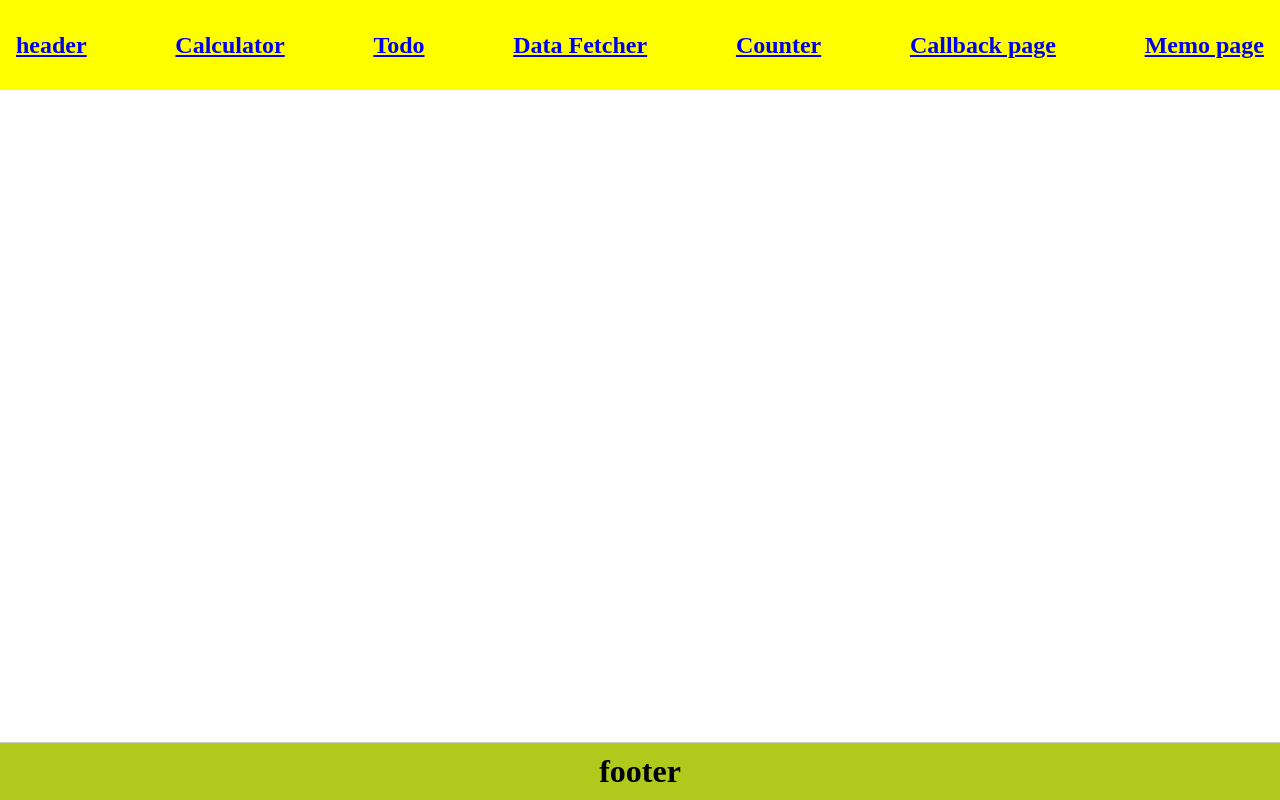
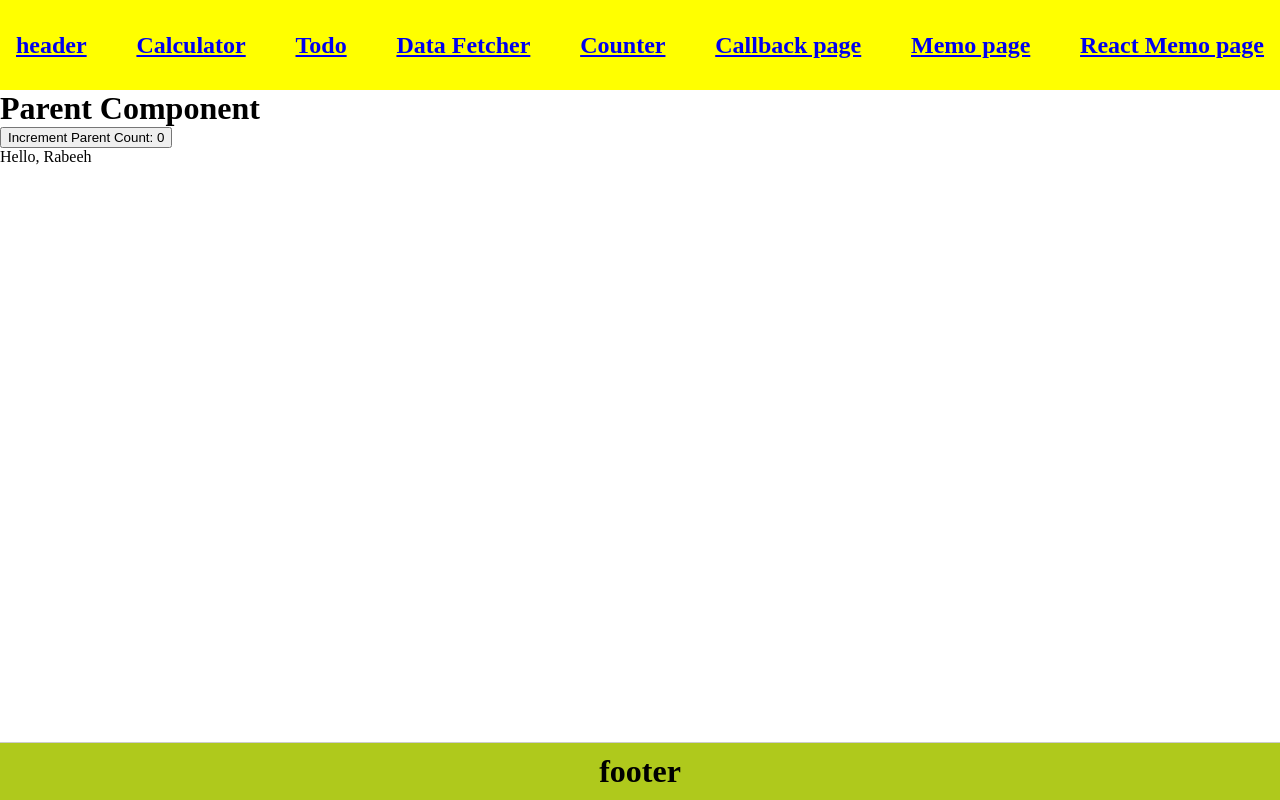
Before and after one commit to rabeeh-p/react-cltr, a React (Create React App) app: page /reactmemo in a window 1280 px wide. Built offline with nearby package versions, Linux system fonts and the light colour scheme.

Commit message:
React memo added

```diff
--- a/src/App.js
+++ b/src/App.js
@@ -14,6 +14,8 @@ import Hello from './components/Hello';
 import Counter2 from './components/Counter2';
 import Callback from './components/workout/Callback';
 import Memo from './components/workout/Memo';
+import ReactMemo from './components/workout/ReactMemo';
+import ContextApi from './components/workout/ContextApi';
 
 
 function App() {
@@ -26,6 +28,7 @@ function App() {
     <Router>
 
     <Header/>
+      <ContextApi>
     <Routes>
       <Route path='/' element={<Body/>}/>
       <Route path='/task' element={<Task/>} />
@@ -36,10 +39,12 @@ function App() {
       <Route path='/counter2' element={<Counter2/>} />
       <Route path='/callback' element={<Callback/>} />
       <Route path='/memo' element={<Memo/>} />
+      <Route path='/reactmemo' element={<ReactMemo/>} />
 
 
 
     </Routes>
+      </ContextApi>
     <Footer/>
     </Router>
 
--- a/src/components/Header.jsx
+++ b/src/components/Header.jsx
@@ -31,6 +31,10 @@ function Header() {
       <Link to='/memo'>
         <h2>Memo page </h2>
       </Link>
+
+      <Link to='/reactmemo'>
+        <h2>React Memo page </h2>
+      </Link>
     </div>
   )
 }
--- a/src/components/workout/Callback.jsx
+++ b/src/components/workout/Callback.jsx
@@ -17,13 +17,16 @@ const Callback = () => {
 
   const handleClick = useCallback(() => {
     setCount(count + 1);
-  }, [count]);
+  }, [count,sampel]);
+
+
   return (
     <div>
       <h1>hello</h1>
       <Child handleClick={handleClick} />
+
+
       <p>Count: {count}</p>
-
       <h1>{sampel}</h1>
       <button onClick={()=>setSample(sampel+1)}>increse</button>
     </div>
--- /dev/null
+++ b/src/components/workout/ContextApi.jsx
@@ -0,0 +1,16 @@
+import React, { createContext, useState } from 'react'
+
+export const sampleContext = createContext()
+
+const ContextApi = ({children}) => {
+    const [hai,setHai] = useState('hello')
+  return (
+    <sampleContext.Provider value={{hai,setHai}}>
+
+        {children}
+
+    </sampleContext.Provider>
+  )
+}
+
+export default ContextApi
--- a/src/components/workout/Memo.jsx
+++ b/src/components/workout/Memo.jsx
@@ -1,8 +1,13 @@
-import React, { useMemo, useState } from 'react'
+import React, { useContext, useMemo, useState } from 'react'
+import {sampleContext} from './ContextApi';
 
 const Memo = () => {
     const [count, setCount] = useState(0);
     const [sample, setSample] = useState(0);
+
+    const{hai,setHai} = useContext(sampleContext)
+    console.log(hai,'looo');
+
 
     const expensiveValue = useMemo(() => {
         console.log('Expensive calculation');
--- /dev/null
+++ b/src/components/workout/ReactMemo.jsx
@@ -0,0 +1,24 @@
+import React, { useState } from "react";
+
+const MemoizedChild = React.memo(({ name }) => {
+  console.log("Child component is rendering...");
+  return <div>Hello, {name}</div>;
+});
+
+const Parent = () => {
+  const [parentCount, setParentCount] = useState(0);
+  const [childName, setChildName] = useState("Rabeeh");
+
+  return (
+    <div>
+      <h1>Parent Component</h1>
+      <button onClick={() => setParentCount(parentCount + 1)}>
+        Increment Parent Count: {parentCount}
+      </button>
+
+      <MemoizedChild name={childName} />
+    </div>
+  );
+};
+
+export default Parent;
```
